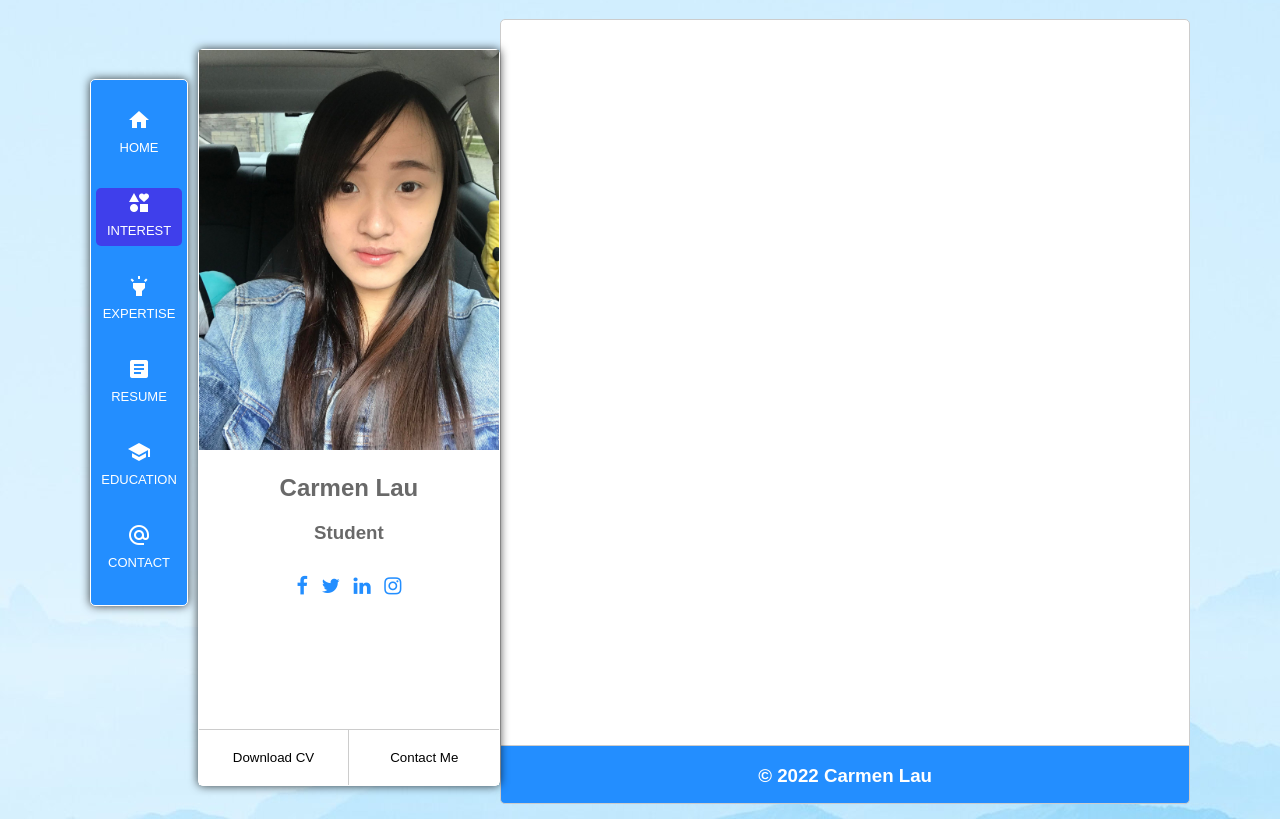
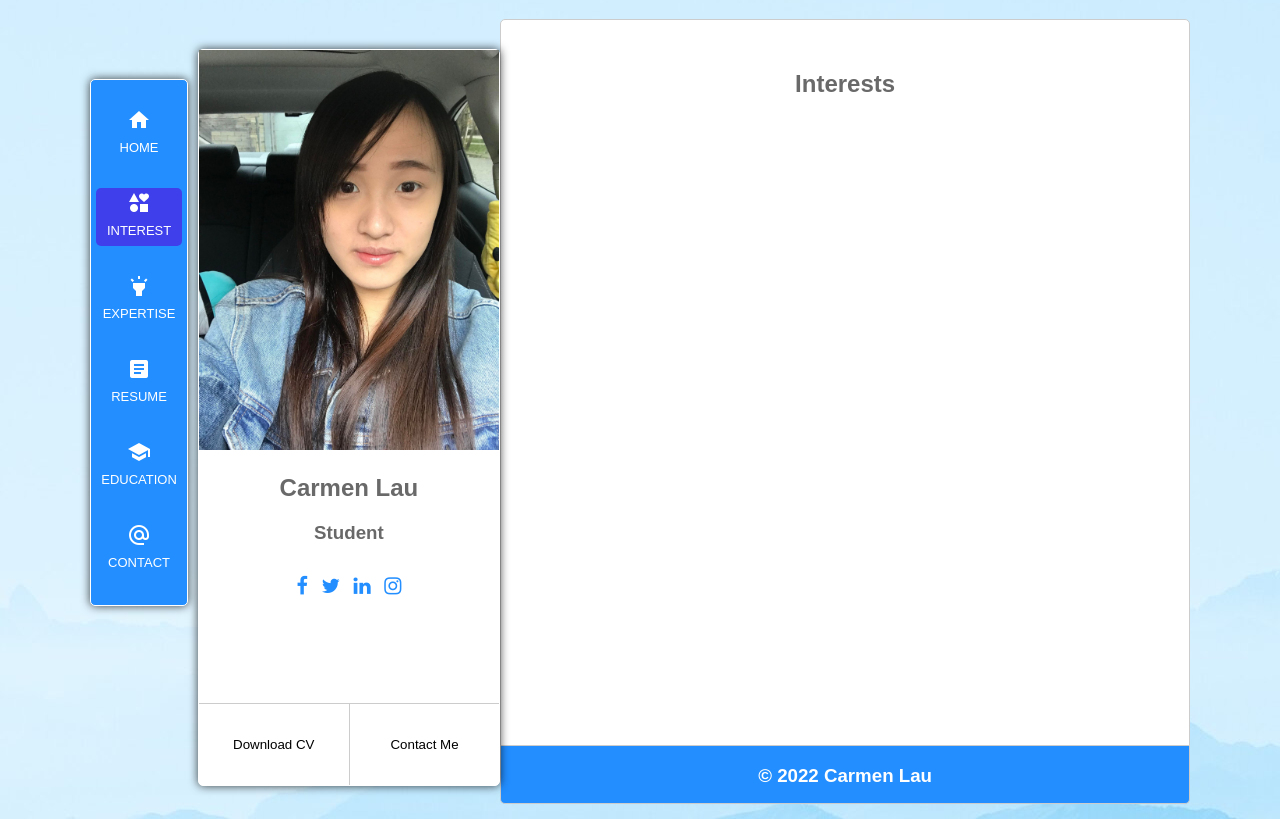
Before and after one commit to clau51/clau51.github.io, a plain HTML site: page expertise.html in a window 1280 px wide. Shown: the part 61-880 px from the top of the page. Drawn offline with Linux system fonts and the light colour scheme; no server answers; a web font is replaced by a local one.

Commit message:
update buttons

```diff
--- a/expertise.html
+++ b/expertise.html
@@ -15,6 +15,9 @@
 <html lang="en">
   <head>
     <link rel="stylesheet" type="text/css" href="test.css" />
+    <script type="text/javascript" src="test.js"></script>
+
+
     <link
       rel="stylesheet"
       href="https://fonts.googleapis.com/icon?family=Material+Icons"
@@ -96,14 +99,22 @@
         </div>
 
         <div class="buttons">
-          <button id="download">Download CV</button>
-          <button id="contact">Contact Me</button>
+          <div class="download-button">
+            <a href="CarmenLau_CV.docx" download>
+              <button id="download">Download CV</button>
+            </a>
+          </div>
+          <div class="contact-button">
+            <a href="contact.html">
+              <button id="contact">Contact Me</button>
+            </a>
+          </div>
         </div>
       </aside>
 
       <main class="interests-content">
         <div class="interests-heading">
-
+          <h2>Interests</h2>
         </div>
 
         <div class="interests-1">
--- a/test.css
+++ b/test.css
@@ -78,32 +78,51 @@ aside {
   grid-area: aside;
 }
 
+
 .buttons {
-  display: flex;
+  display: grid;
+  grid-template-columns: 1fr 1fr;
+  grid-template-rows: 1fr;
+  grid-template-areas: 'download contact';
   position: absolute;
   bottom: 0;
   right: 0;
   left: 0;
+  border-top: 1px solid #ccc;
+}
+
+#download {
+  grid-area: download;
+  padding: 30px;
+}
+
+#contact {
+  grid-area: contact;
+  padding: 30px;
 }
 
 #download,
 #contact {
-  flex: 1;
-  padding: 20px;
+  border: none;
   background-color: white;
-  border-top: 1px solid #ccc;
-  border-bottom: none;
-  border-left: none;
-  border-right: none;
 }
 
-#contact {
+.contact-button {
   border-left: 1px solid #ccc;
 }
 
-#download:hover,
-#contact:hover {
-  background-color: #bfbebe;
+.buttons a {
+  display: block;
+  color: white;
+  text-decoration: none;
+  padding-top: 3px;
+  padding-bottom: 3px;
+}
+
+.buttons a:hover {
+  text-shadow: 0 0 3px #ffffff, 0 0 5px #929292;
+  box-shadow: 0px 0px 5px 5px #ccc;
+  border-radius: 5px;
 }
 
 .active-page {
@@ -212,7 +231,7 @@ aside {
   border-right: 1px solid #ccc;
 }
 
- .form-content {
+.form-content {
   background-color: white;
   border-radius: 5px 5px 0 0;
   border: 1px solid #ccc;
@@ -380,14 +399,6 @@ select {
   color: #3f3feb;
 }
 
-/* .resume-1 p,
-.resume-3 p,
-.resume-4 p,
-.resume-5 p {
-  margin: 0;
-  padding: 0;
-} */
-
 .no-space {
   margin: 0;
   padding: 0;
```
Also changed, not shown: contact.html (+10 -2 lines), education.html (+10 -2 lines), index.html (+11 -2 lines), interest.html (+10 -2 lines), resume.html (+10 -2 lines).
